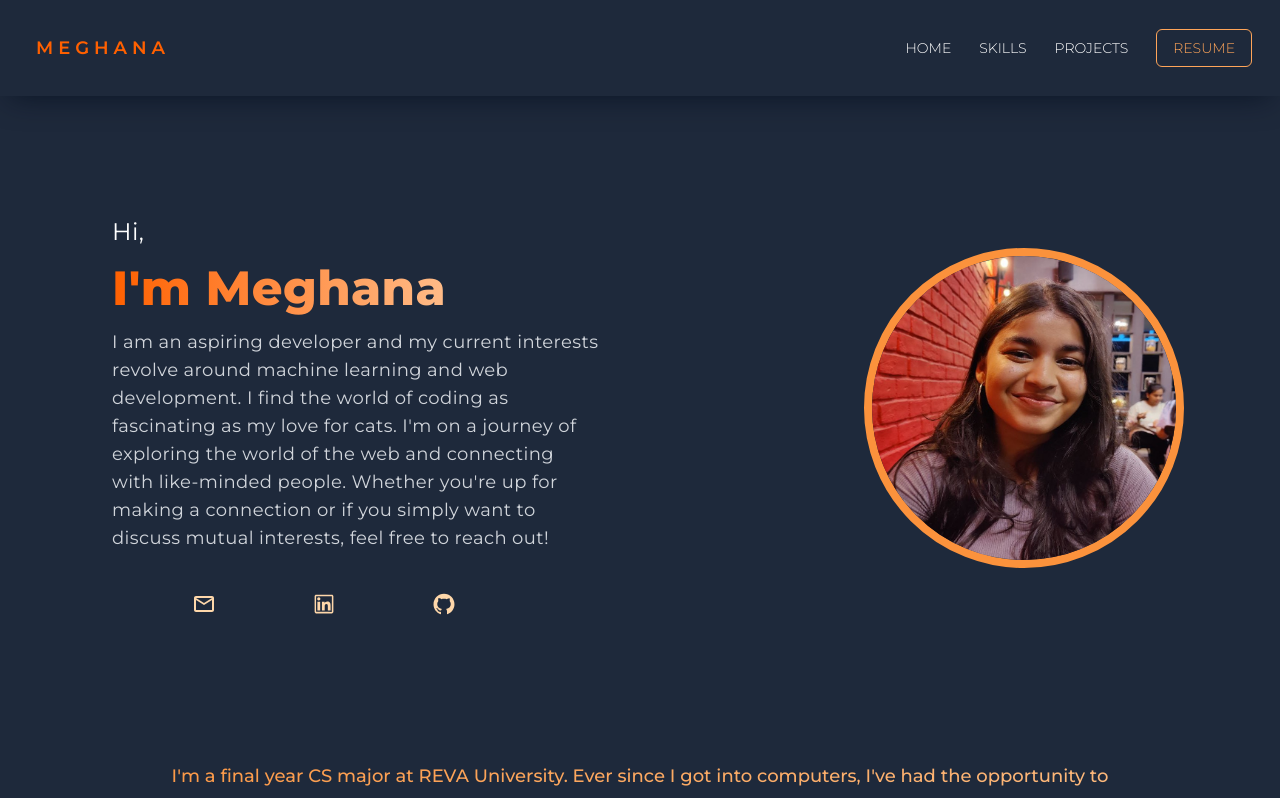
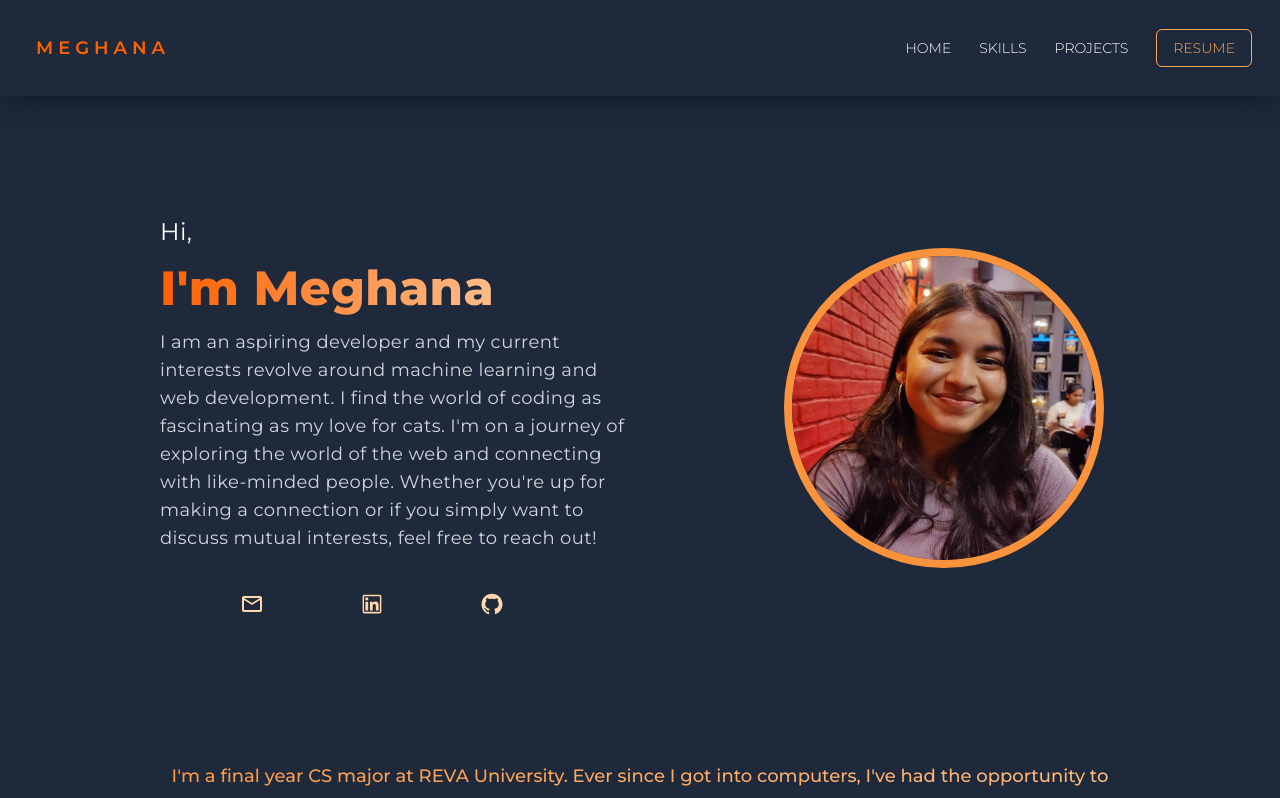
Before and after one commit to notmegg/meg-site, a Next.js app: page / in a window 1280 px wide. Shown: the top 798 px of the page. Built offline with nearby package versions, Linux system fonts and the light colour scheme.

Commit message:
layout fixes

```diff
--- a/components/Footer.jsx
+++ b/components/Footer.jsx
@@ -8,7 +8,7 @@ const Footer = () => {
       <div className="p-7 mdl:px-20 mdl:py-10 flex justify-between">
         <div className=" align-middle my-5">
           <h1 className=" text-orange1 text-lg mdl:text-xl font-semibold">
-            M E G H A N A
+            M E G S P A C E
           </h1>
           {/* <h1 className=" text-orange3 text-xs mdl:text-sm font-light">Fueled by Choccy Milk :D <br /></h1> */}
         </div>
--- a/components/Header.jsx
+++ b/components/Header.jsx
@@ -11,9 +11,9 @@ const Header = () => {
   return (
     <div
       id="header"
-      className="flex flex-col mt-20  xl:mt-28 xl:flex-row w-full h-full"
+      className="flex flex-col mt-20 px-40 xl:mt-28 xl:flex-row w-full h-full"
     >
-      <div className=" w-full text-center px-10 xl:w-1/2 xl:text-left xl:tracking-wide xl:pl-28 text-white">
+      <div className=" w-full text-center xl:w-1/2 xl:text-left xl:tracking-wide text-white">
         <motion.h3
           initial={{ y: -10, opacity: 0 }}
           animate={{ y: 0, opacity: 1 }}
--- a/components/Navbar.jsx
+++ b/components/Navbar.jsx
@@ -132,7 +132,7 @@ const Navbar = () => {
           <div className="flex justify-between w-full items-center">
             <div>
               <h2 className=" text-lg font-semibold text-orange1 mdl:pl-2">
-                M E G H A N A
+                M E G S P A C E
               </h2>
             </div>
             {/* <Image src={logo} width={85} height={30} alt="logo"/> */}
```
